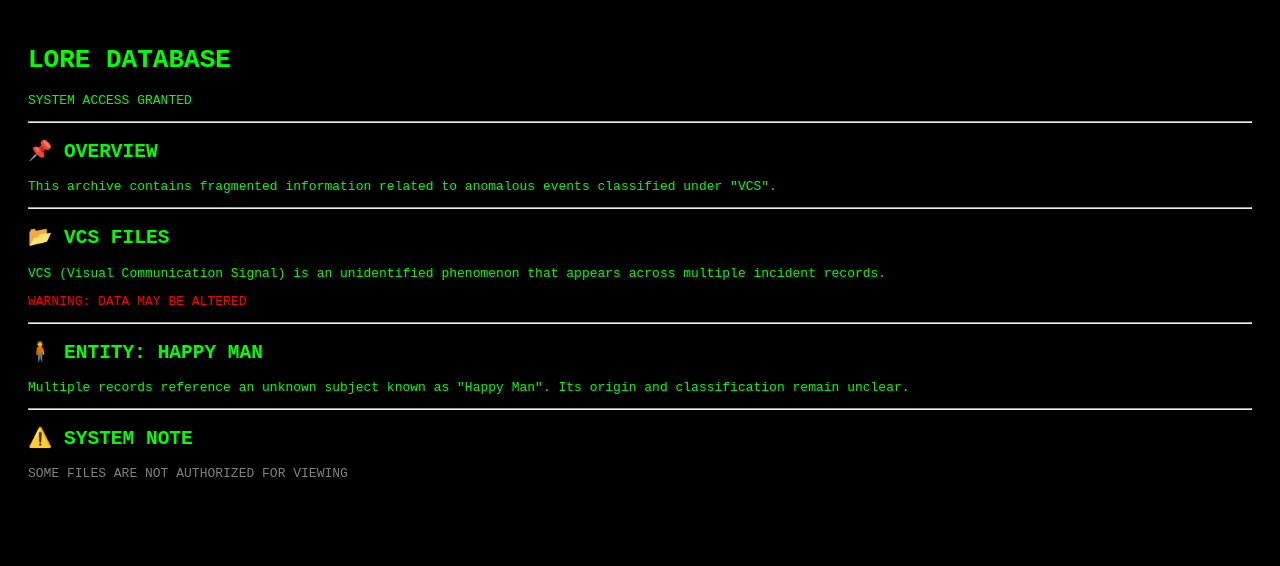
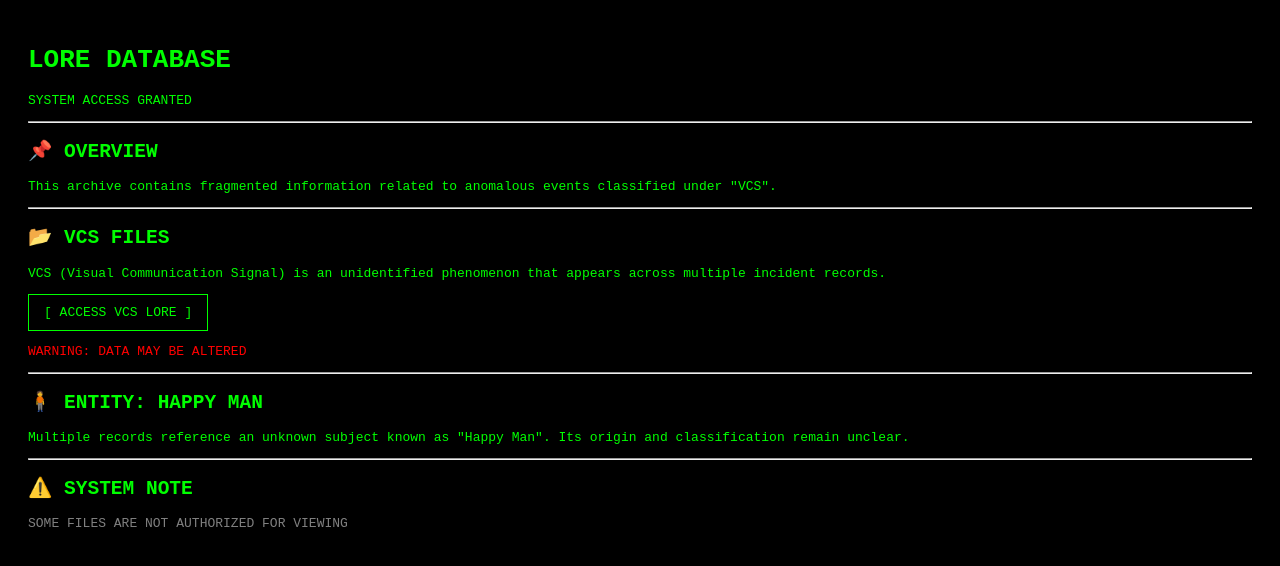
Before and after one commit to FADING-ARCHIVE/fading-archive.github.io, a plain HTML site: page lore.html in a window 1280 px wide. Drawn offline with Linux system fonts and the light colour scheme.

Commit message:
Update lore.html

```diff
--- a/lore.html
+++ b/lore.html
@@ -36,7 +36,16 @@ This archive contains fragmented information related to anomalous events classif
 <p>
 VCS (Visual Communication Signal) is an unidentified phenomenon that appears across multiple incident records.
 </p>
-
+<a href="vcs_lore.html" style="
+  display:inline-block;
+  padding:10px 15px;
+  border:1px solid #00ff00;
+  color:#00ff00;
+  text-decoration:none;
+  font-family: monospace;
+">
+  [ ACCESS VCS LORE ]
+</a>
 <p class="corrupt">
 WARNING: DATA MAY BE ALTERED
 </p>
```
